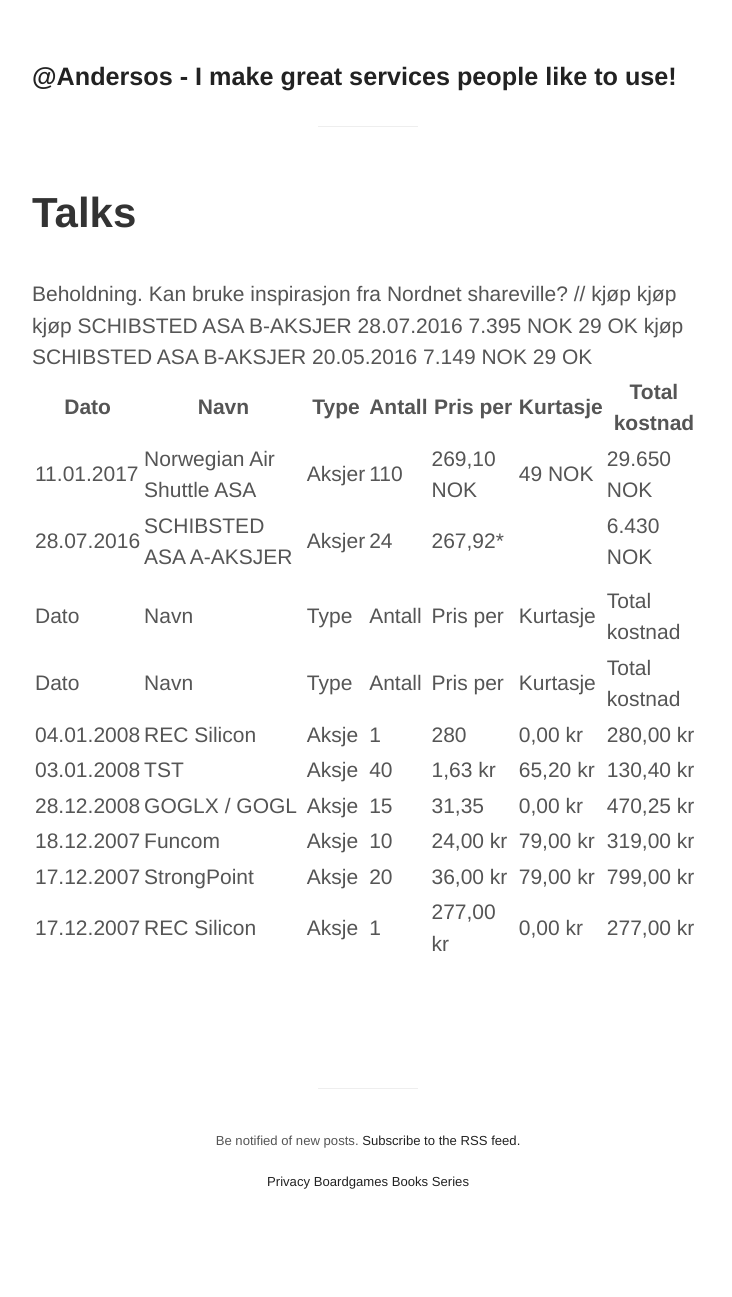
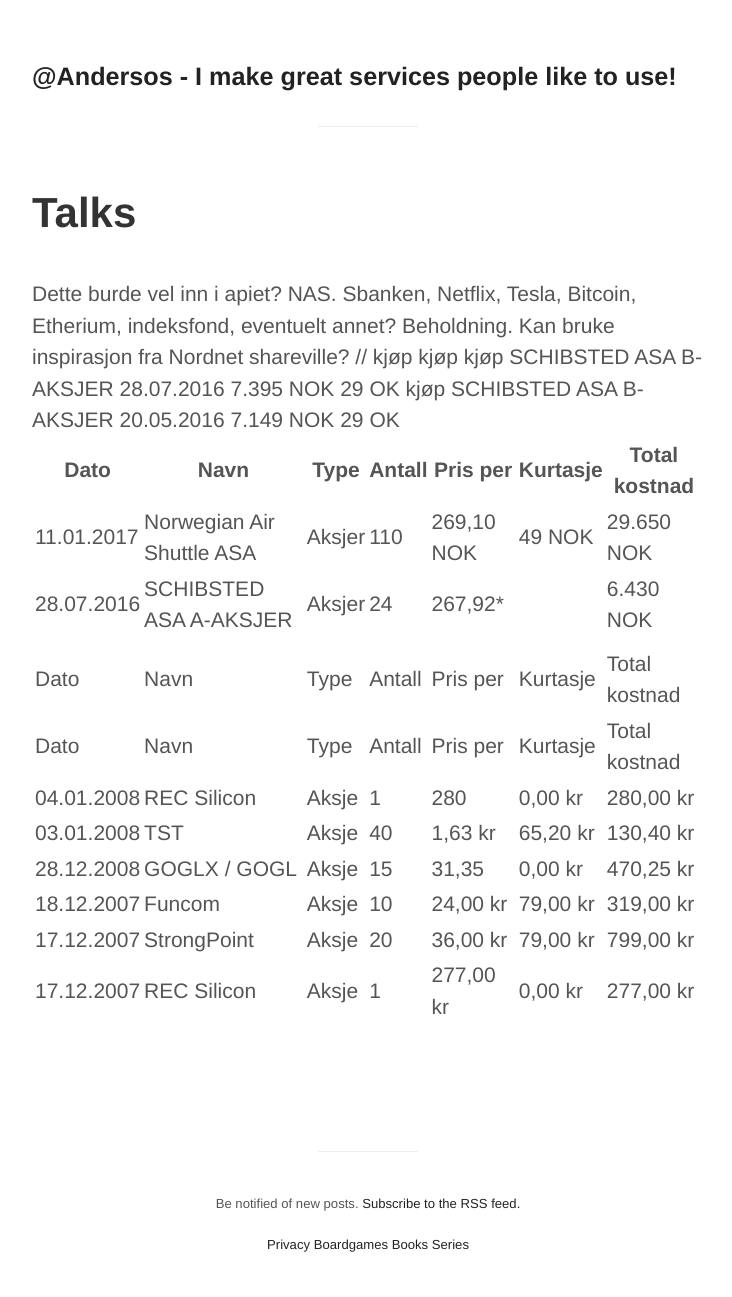
Before and after one commit to Andersos/andersos.net, a Jekyll site: the page built from pages/stock.html, in a window 1280 px wide. Shown: the whole page, without its empty margins (272-1004 px from the left). Built offline with Jekyll 4.4.1, drawn with Linux system fonts in a browser that asks for light colours; before the commit the page ends 1234 px from its top, so only the background shows below that.

Commit message:
Update stock.html

```diff
--- a/pages/stock.html
+++ b/pages/stock.html
@@ -3,7 +3,8 @@
 title: Talks
 permalink: /aksjer
 ---
-
+Dette burde vel inn i apiet?
+NAS. Sbanken, Netflix, Tesla, Bitcoin, Etherium, indeksfond, eventuelt annet?
 Beholdning. Kan bruke inspirasjon fra Nordnet shareville?
 
 <table>
```
